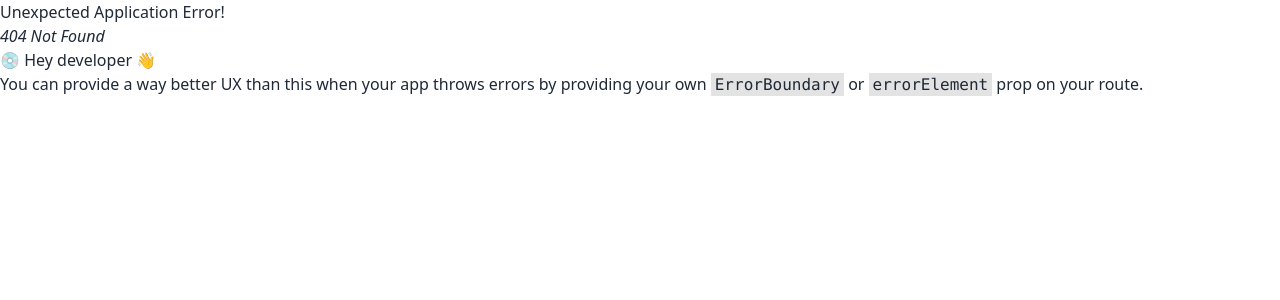
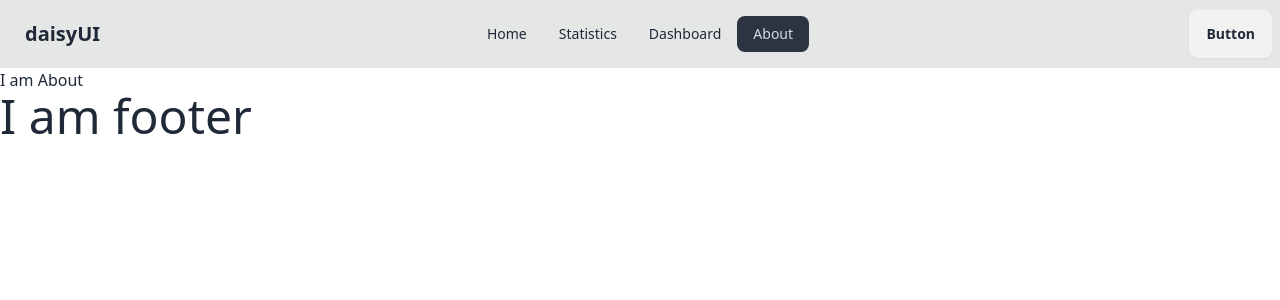
Before and after one commit to programming-hero-web-course-4/b10a8-gadget-heaven-yeasinrahman26, a React (Vite) app: page /about in a window 1280 px wide. Before the commit this address had no page. Shown: the top 300 px of the page. Built offline with nearby package versions, Linux system fonts and the light colour scheme.

Commit message:
adding routes

```diff
--- /dev/null
+++ b/src/assets/components/Footer.jsx
@@ -0,0 +1,11 @@
+
+
+const Footer = () => {
+    return (
+        <div>
+            <h1 className="text-5xl">I am footer</h1>
+        </div>
+    );
+};
+
+export default Footer;
--- /dev/null
+++ b/src/assets/components/Home.jsx
@@ -0,0 +1,11 @@
+
+
+const Home = () => {
+    return (
+        <div>
+            <h1 className="text-5xl">I am home </h1>
+        </div>
+    );
+};
+
+export default Home;
--- /dev/null
+++ b/src/assets/components/MainLayout.jsx
@@ -0,0 +1,16 @@
+
+import Navbar from './Navbar';
+import { Outlet } from 'react-router-dom';
+import Footer from './Footer';
+
+const MainLayout = () => {
+    return (
+      <div className="max-w-7xl mx-auto">
+        <Navbar></Navbar>
+        <Outlet></Outlet>
+        <Footer></Footer>
+      </div>
+    );
+};
+
+export default MainLayout;
--- /dev/null
+++ b/src/assets/components/Navbar.jsx
@@ -0,0 +1,66 @@
+import { NavLink } from "react-router-dom";
+
+
+const Navbar = () => {
+
+        const links = (
+          <>
+            <li>
+              <NavLink to={"/"}>Home</NavLink>
+            </li>
+
+            <li>
+              <NavLink to={"/statistics"}>Statistics</NavLink>
+            </li>
+
+            <li>
+              <NavLink to={"/dashboard"}>Dashboard</NavLink>
+            </li>
+            <li>
+              <NavLink to={"/about"}>About</NavLink>
+            </li>
+          </>
+        );
+
+
+    return (
+      <div className="navbar bg-base-300">
+        <div className="navbar-start">
+          <div className="dropdown">
+            <div tabIndex={0} role="button" className="btn btn-ghost lg:hidden">
+              <svg
+                xmlns="http://www.w3.org/2000/svg"
+                className="h-5 w-5"
+                fill="none"
+                viewBox="0 0 24 24"
+                stroke="currentColor"
+              >
+                <path
+                  strokeLinecap="round"
+                  strokeLinejoin="round"
+                  strokeWidth="2"
+                  d="M4 6h16M4 12h8m-8 6h16"
+                />
+              </svg>
+            </div>
+            <ul
+              tabIndex={0}
+              className="menu menu-sm dropdown-content bg-base-100 rounded-box z-[1] mt-3 w-52 p-2 shadow"
+            >{links}
+            </ul>
+          </div>
+          <a className="btn btn-ghost text-xl">daisyUI</a>
+        </div>
+        <div className="navbar-center hidden lg:flex">
+          <ul className="menu menu-horizontal px-1">
+            {links}
+          </ul>
+        </div>
+        <div className="navbar-end">
+          <a className="btn">Button</a>
+        </div>
+      </div>
+    );
+};
+
+export default Navbar;
--- /dev/null
+++ b/src/assets/components/Pages/About.jsx
@@ -0,0 +1,11 @@
+
+
+const About = () => {
+    return (
+        <div>
+            <h1>I am About</h1>
+        </div>
+    );
+};
+
+export default About;
--- /dev/null
+++ b/src/assets/components/Pages/Dashboard.jsx
@@ -0,0 +1,11 @@
+
+
+const Dashboard = () => {
+    return (
+      <div>
+        <h1>I am Dashboard</h1>
+      </div>
+    );
+};
+
+export default Dashboard;
--- /dev/null
+++ b/src/assets/components/Pages/Statistics.jsx
@@ -0,0 +1,11 @@
+
+
+const Statistics = () => {
+    return (
+      <div>
+        <h1>I am Statistics</h1>
+      </div>
+    );
+};
+
+export default Statistics;
--- a/src/main.jsx
+++ b/src/main.jsx
@@ -2,10 +2,39 @@ import { StrictMode } from 'react'
 import { createRoot } from 'react-dom/client'
 import './index.css'
 import { createBrowserRouter, RouterProvider } from "react-router-dom";
+import MainLayout from './assets/components/MainLayout';
+import Home from './assets/components/Home';
+import Statistics from './assets/components/Pages/Statistics';
+import Dashboard from './assets/components/Pages/Dashboard';
+import About from './assets/components/Pages/About';
 const router = createBrowserRouter([
   {
     path: "/",
-    element: <div>Hello world!</div>,
+    element: <MainLayout></MainLayout>,
+    errorElement: (
+      <div className="text-center mt-52 p-24 font-extrabold space-y-3 text-white  bg-red-600">
+        <h2 className="text-5xl">Error page</h2>
+        <h2 className="text-xl">Route Not found</h2>
+      </div>
+    ),
+    children: [
+      {
+        path: "/",
+        element: <Home></Home>,
+      },
+      {
+        path: "/statistics",
+        element: <Statistics></Statistics>,
+      },
+      {
+        path: "/dashboard",
+        element: <Dashboard></Dashboard>,
+      },
+      {
+        path: "/about",
+        element: <About></About>,
+      },
+    ],
   },
 ]);
 
```
